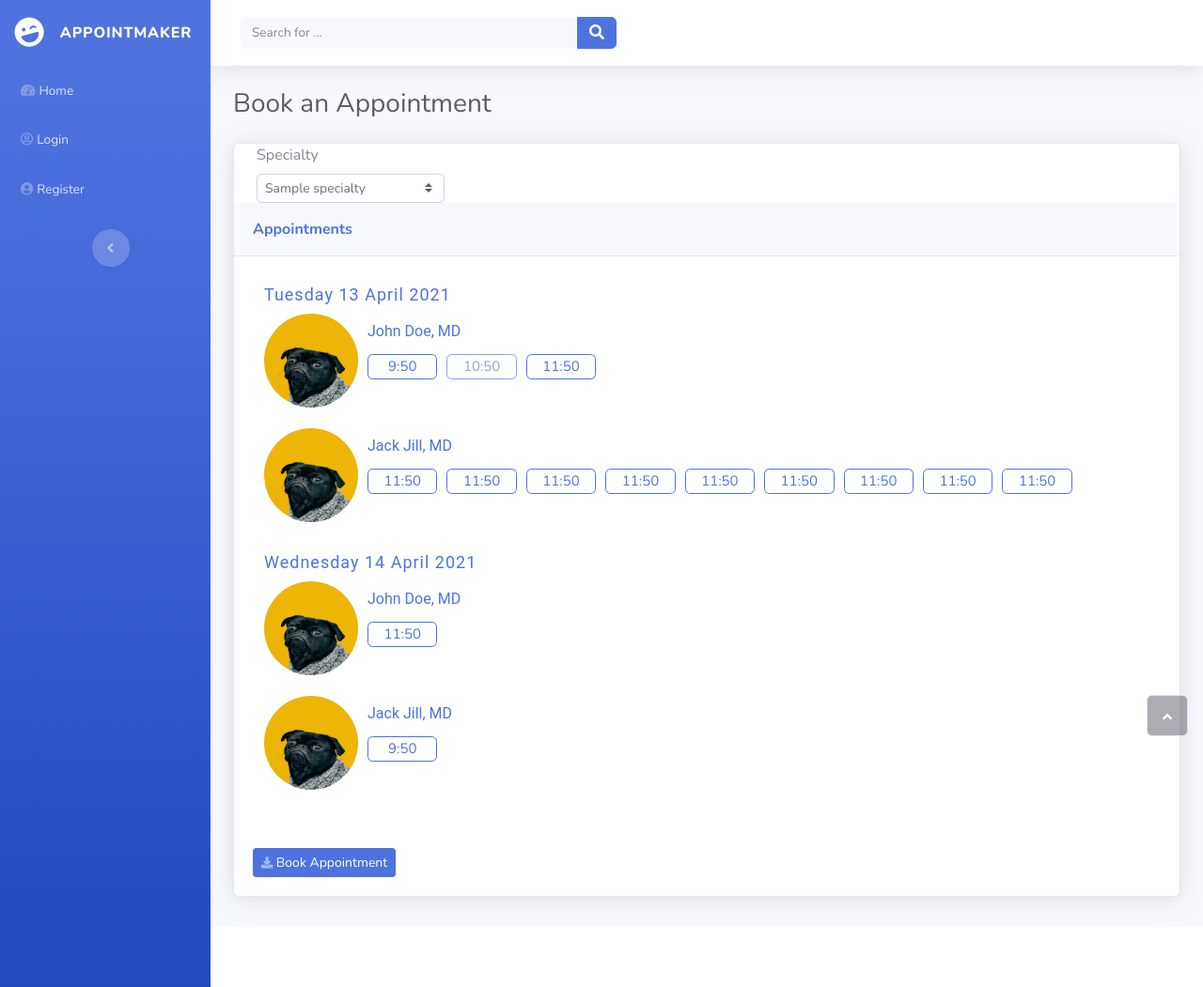
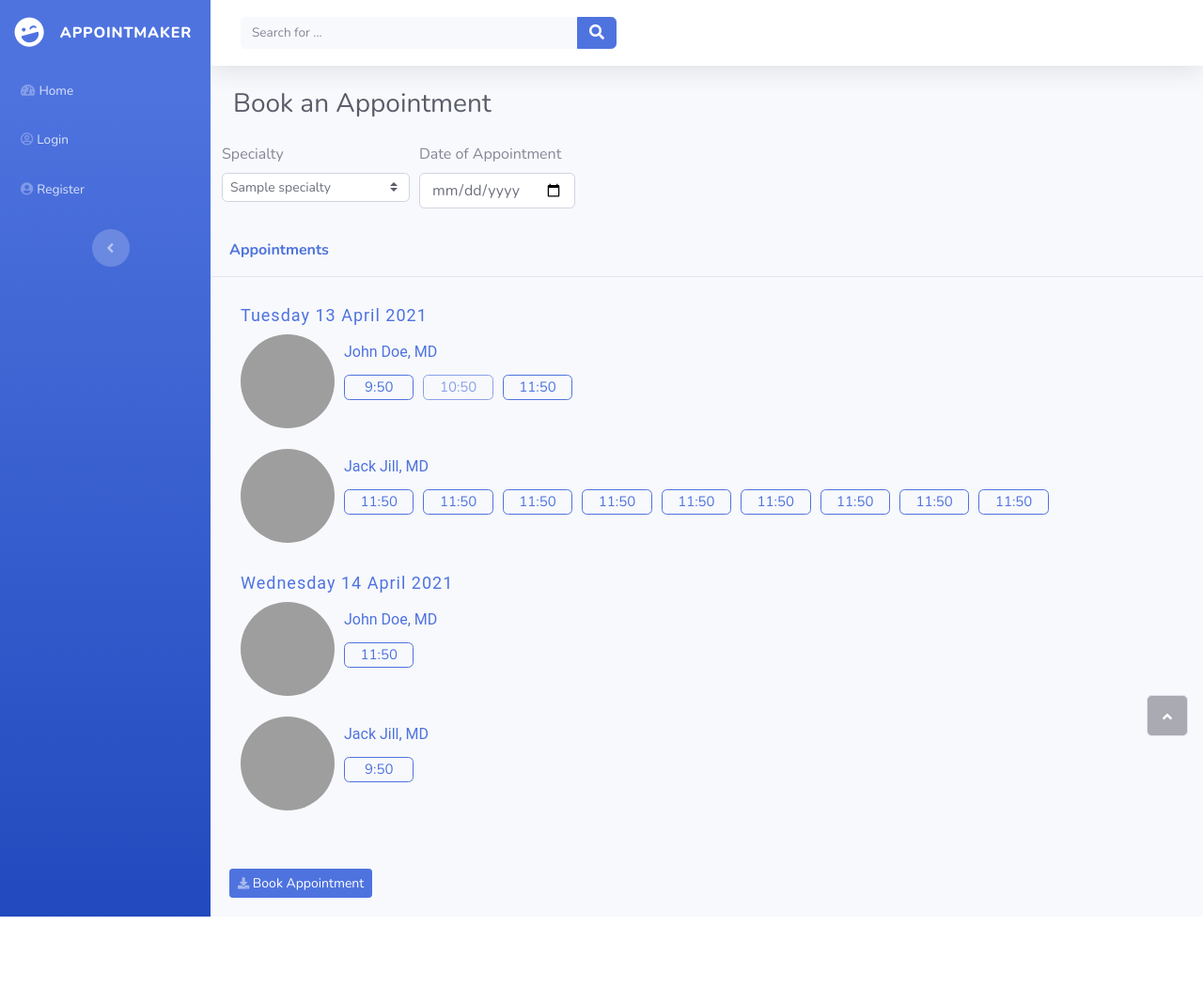
Before and after one commit to sh5tar/Hospital-Appointment, a Node project: template views/ScheduleAppointment.ejs in a window 1280 px wide. Shown: the whole page at 94% size. After the commit the page ends 976 px from the top, so only its background shows below. Run offline with Node 20 templates, Linux system fonts and the light colour scheme; the template is opened without the code that fills it: most values are stand-ins (such as "Sample title", 1, 10 or a date in 2020); grey boxes are pictures that could not be loaded.

Commit message:
New profile Pic

```diff
--- a/Things to do.txt
+++ b/Things to do.txt
@@ -2,6 +2,7 @@ Things to do:
 
 -Add DoctorPerformence info to the Db, and add that info to the appropriate webpage
 
+- In ScheduleAppointment, make past dates unclickable
 
 Pages to create:
 
--- a/views/DoctorAvailability.ejs
+++ b/views/DoctorAvailability.ejs
@@ -32,7 +32,7 @@
                     <%dd=new Date(i.DateOfCreation)%>
                     <tbody>
                     <tr>
-                        <td><img class="rounded-circle mr-2" width="30" height="30" src="../public/assets/img/avatars/avatar1.jpeg"><a href="DoctorPerformence"><%=i.Fname +" "+i.Lname%></a></td>
+                        <td><img class="rounded-circle mr-2" width="30" height="30" src="/Images/Doctor2.PNG"><a href="DoctorPerformence"><%=i.Fname +" "+i.Lname%></a></td>
                         <td><%=i.Specialty%></td>
                         <td><%=i.Experience%></td>
                         <td><%=dd.getFullYear()+"/"+dd.getMonth()+"/"+dd.getDate()%></td>
--- a/views/ScheduleAppointment.ejs
+++ b/views/ScheduleAppointment.ejs
@@ -1,4 +1,5 @@
 <%- include('partials/header'); -%>
+
 
 <body id="page-top">
 <div id="wrapper">
@@ -7,16 +8,19 @@
             <div class="container-fluid">
                 <h3 class="text-dark mb-4">Book an Appointment</h3>
                 <div class="row mb-3">
+                    <div class="form-row">
                         <div class="col">
-                        <div class="card shadow mb-3">
-                            <div class="col">
-                                <div class="col-md-6 text-nowrap">
-                                    <div id="dataTable_length" class="dataTables_length" aria-controls="dataTable"><label>Specialty&nbsp; </label><br>
+                            <label>Specialty&nbsp; </label><br>
                             <select style="width: 200px;" class="form-control form-control-sm custom-select custom-select-sm" name="SPID">
                                 <%SP.forEach(function (i){%>
                                 <option value="<%=i.SPID%>>" selected=""><%=i.Specialty%></option>
                                 <%})%>
                             </select>
+                        </div>
+                         <div class="col">
+                            <label>Date of Appointment</label><input class="form-control" id="DoB" type="date" name="DoB">
+                            </div>
+                         </div>
                        </div>
                    </div>
                             </div>
@@ -30,7 +34,7 @@
                                             <div class="col"><label class="col-form-label" style="color: var(--blue);font-size: 18px;font-family: Roboto, sans-serif;letter-spacing: 1px;">Tuesday 13 April 2021</label></div>
                                         </div>
                                         <div class="form-row" style="margin-bottom: 22px;margin-top: 0px;">
-                                            <div class="col-auto align-self-start" style="text-align: center;"><img class="rounded-circle" height="100" width="100" src="assets/img/dogs/image2.jpeg"></div>
+                                            <div class="col-auto align-self-start" style="text-align: center;"><img class="rounded-circle" height="100" width="100" src="/Images/Doctor2.PNG"></div>
                                             <div class="col">
                                                 <div class="form-row">
                                                     <div class="col"><label class="col-form-label" style="color: var(--blue);font-family: Roboto, sans-serif;">John Doe, MD</label></div>
@@ -43,7 +47,7 @@
                                             </div>
                                         </div>
                                         <div class="form-row" style="margin-bottom: 22px;margin-top: 0px;">
-                                            <div class="col-auto align-self-start" style="text-align: center;"><img class="rounded-circle" height="100" width="100" src="assets/img/dogs/image2.jpeg"></div>
+                                            <div class="col-auto align-self-start" style="text-align: center;"><img class="rounded-circle" height="100" width="100" src="/Images/Doctor2.PNG"></div>
                                             <div class="col">
                                                 <div class="form-row">
                                                     <div class="col"><label class="col-form-label" style="color: var(--blue);font-family: Roboto, sans-serif;">Jack Jill, MD</label></div>
@@ -67,7 +71,7 @@
                                             <div class="col"><label class="col-form-label" style="color: var(--blue);font-size: 18px;font-family: Roboto, sans-serif;letter-spacing: 1px;">Wednesday 14 April 2021</label></div>
                                         </div>
                                         <div class="form-row" style="margin-bottom: 22px;margin-top: 0px;">
-                                            <div class="col-auto align-self-start" style="text-align: center;"><img class="rounded-circle" height="100" width="100" src="assets/img/dogs/image2.jpeg"></div>
+                                            <div class="col-auto align-self-start" style="text-align: center;"><img class="rounded-circle" height="100" width="100" src="/Images/Doctor2.PNG"></div>
                                             <div class="col">
                                                 <div class="form-row">
                                                     <div class="col"><label class="col-form-label" style="color: var(--blue);font-family: Roboto, sans-serif;">John Doe, MD</label></div>
@@ -78,7 +82,7 @@
                                             </div>
                                         </div>
                                         <div class="form-row" style="margin-bottom: 22px;margin-top: 0px;">
-                                            <div class="col-auto align-self-start" style="text-align: center;"><img class="rounded-circle" height="100" width="100" src="assets/img/dogs/image2.jpeg"></div>
+                                            <div class="col-auto align-self-start" style="text-align: center;"><img class="rounded-circle" height="100" width="100" src="/Images/Doctor2.PNG"></div>
                                             <div class="col">
                                                 <div class="form-row">
                                                     <div class="col"><label class="col-form-label" style="color: var(--blue);font-family: Roboto, sans-serif;">Jack Jill, MD</label></div>
@@ -100,4 +104,5 @@
             </div>
         </div>
 
+
 <%- include('partials/footer'); -%>
--- a/views/login.ejs
+++ b/views/login.ejs
@@ -8,9 +8,6 @@
                 <div class="card shadow-lg o-hidden border-0 my-5">
                     <div class="card-body p-0">
                         <div class="row">
-                            <div class="col-lg-6 d-none d-lg-flex">
-                                <div class="flex-grow-1 bg-login-image" style="background-image: url(&quot;assets/img/dogs/image3.jpeg&quot;);"></div>
-                            </div>
                             <div class="col-lg-6">
                                 <div class="p-5">
                                     <div class="text-center">
--- a/views/profile.ejs
+++ b/views/profile.ejs
@@ -4,7 +4,7 @@
                     <div class="row mb-3">
                         <div class="col-lg-4">
                             <div class="card mb-3">
-                                <div class="card-body text-center shadow"><img class="rounded-circle mb-3 mt-4" src="/assets/img/dogs/image2.jpeg" width="160" height="160">
+                                <div class="card-body text-center shadow"><img class="rounded-circle mb-3 mt-4" src="/Images/Doctor2.PNG" width="160" height="160">
 
                                 </div>
                             </div>
--- a/views/register.ejs
+++ b/views/register.ejs
@@ -3,9 +3,6 @@
         <div class="card shadow-lg o-hidden border-0 my-5">
             <div class="card-body p-0">
                 <div class="row">
-                    <div class="col-lg-5 d-none d-lg-flex">
-                        <div class="flex-grow-1 bg-register-image" style="background-image: url(&quot;assets/img/dogs/image2.jpeg&quot;);"></div>
-                    </div>
                     <div class="col-lg-7">
                         <div class="p-5">
                             <div class="text-center">
```
Lines whose indentation alone changed are shown as unchanged.
